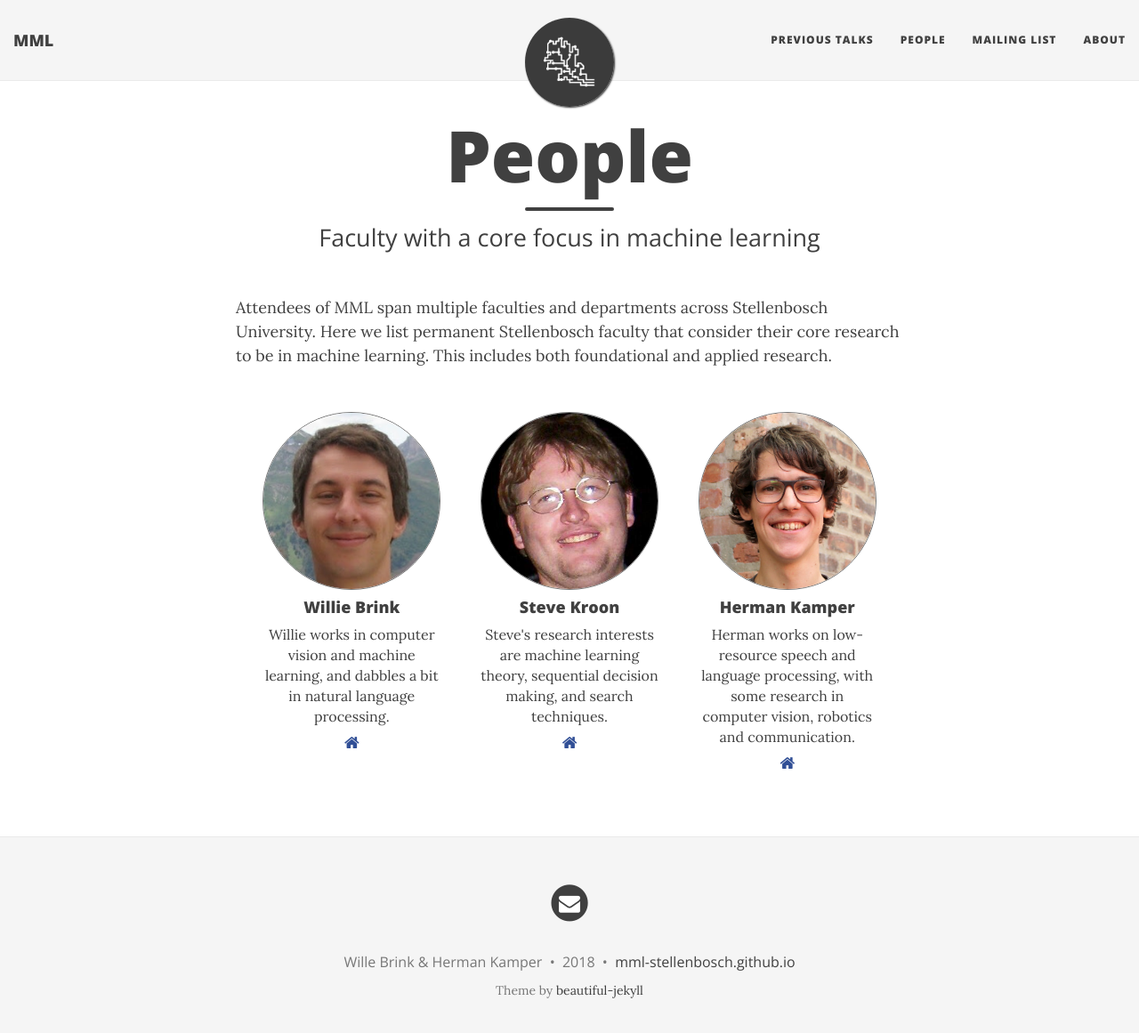
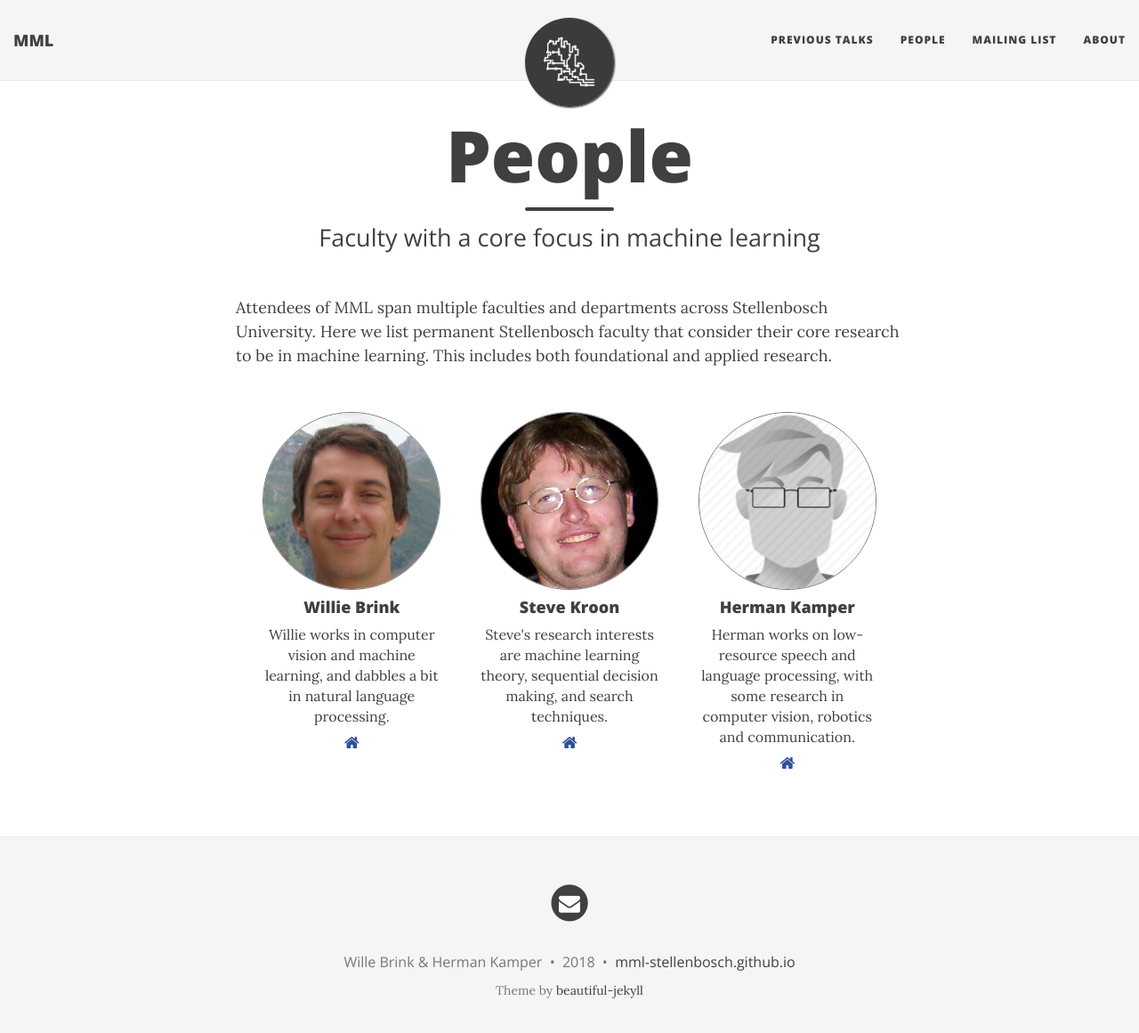
Before and after one commit to mml-stellenbosch/mml-stellenbosch.github.io, a Jekyll site: the page built from people.md, in a window 1280 px wide and 1174 px high. Shown: the top 1161 px of the window at 89% size. Built offline with Jekyll 4.4.1, drawn with Linux system fonts in a browser that asks for light colours; nearby versions of some CDN libraries.

Commit message:
Updated people.md

```diff
--- a/people.md
+++ b/people.md
@@ -14,7 +14,8 @@ faculty:
     website: http://www.cs.sun.ac.za/~kroon/decision.html
     url: http://www.cs.sun.ac.za/~kroon/
   - name: Herman Kamper
-    img: /photos/herman.jpg
+    <!-- img: /photos/herman.jpg -->
+    img: /photos/man-400x400.jpg
     desc: Herman works on low-resource speech and language processing, with some research in computer vision, robotics and communication.
     website: https://www.kamperh.com/
     url: https://www.kamperh.com/
```
